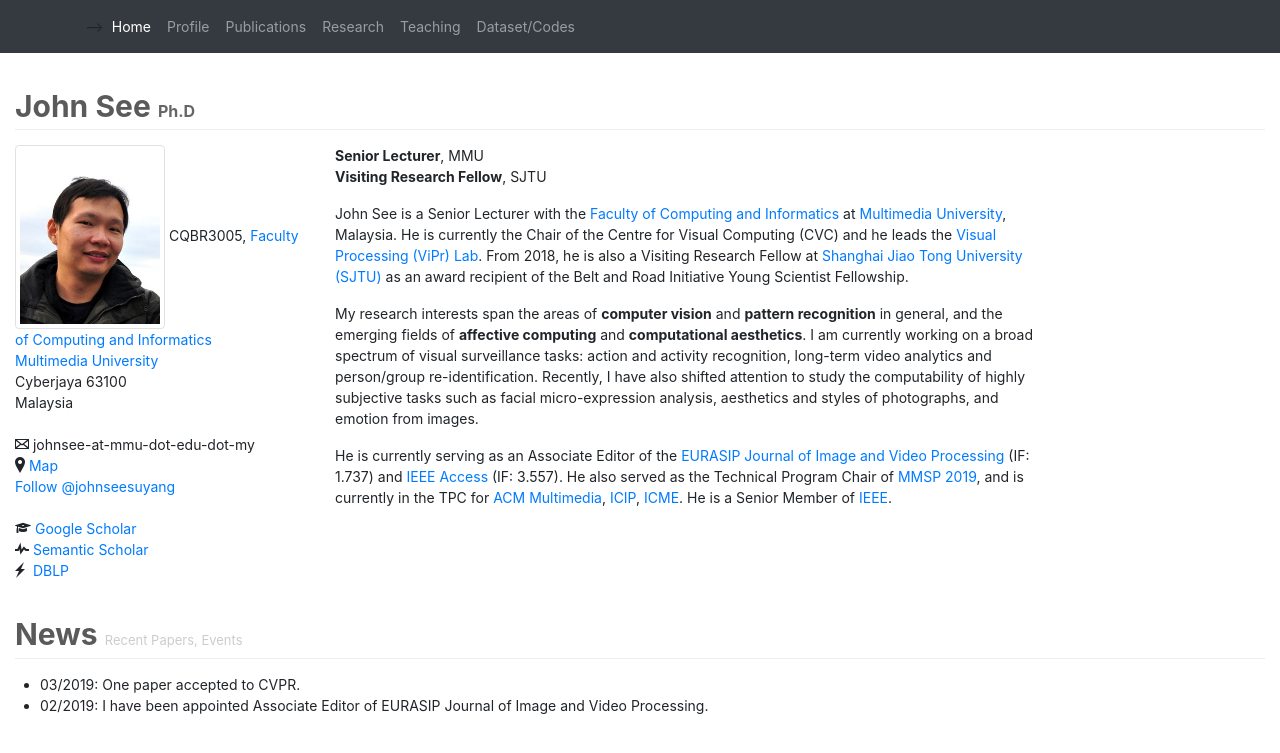
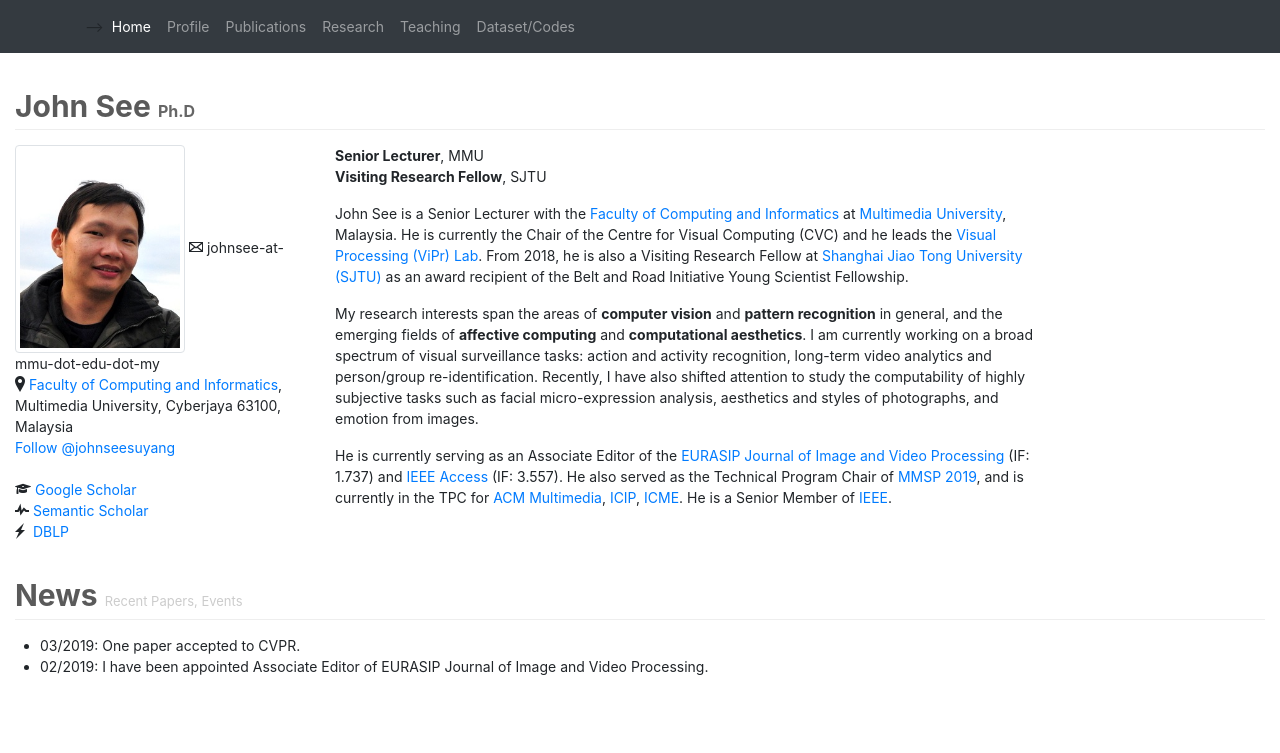
Before and after one commit to john-see/john-see.github.io, a Jekyll site: the page index.html, which Jekyll copies as it is, in a window 1280 px wide. Shown: the top 753 px of the page. Built offline with Jekyll 4.4.1, drawn with Linux system fonts in a browser that asks for light colours; comment, search, counter and statistics services are not loaded.

Commit message:
Edit content

```diff
--- a/index.html
+++ b/index.html
@@ -64,15 +64,10 @@
     </div>
     <div class="row">
         <div class="col-sm-3">
-            <img src="./images/johnsee.jpg" alt="John See" class="img-thumbnail" width="150" />
-
-                    CQBR3005, <a href="http://www.mmu.edu.my/fci">Faculty of Computing and Informatics</a><br />
-                    <a href="http://www.mmu.edu.my">Multimedia University</a><br />
-                    Cyberjaya 63100 <br />
-                    Malaysia<br/><br/>
+            <img src="./images/johnsee.jpg" alt="John See" class="img-thumbnail" width="170" />
 
                     <span class="octicon octicon-mail"></span> johnsee-at-mmu-dot-edu-dot-my <br />
-                    <span class="octicon octicon-location"></span> <a href="https://goo.gl/maps/CswCDLkx4tsUDfMj6">Map</a><br />
+                    <span class="octicon octicon-location"></span> <a href="https://goo.gl/maps/CswCDLkx4tsUDfMj6">Faculty of Computing and Informatics</a>, Multimedia University, Cyberjaya 63100, Malaysia<br />
 
 
                     <a href="https://twitter.com/johnseesuyang?ref_src=twsrc%5Etfw" class="twitter-follow-button" data-show-count="false">Follow @johnseesuyang</a><script async src="https://platform.twitter.com/widgets.js" charset="utf-8"></script>
```
